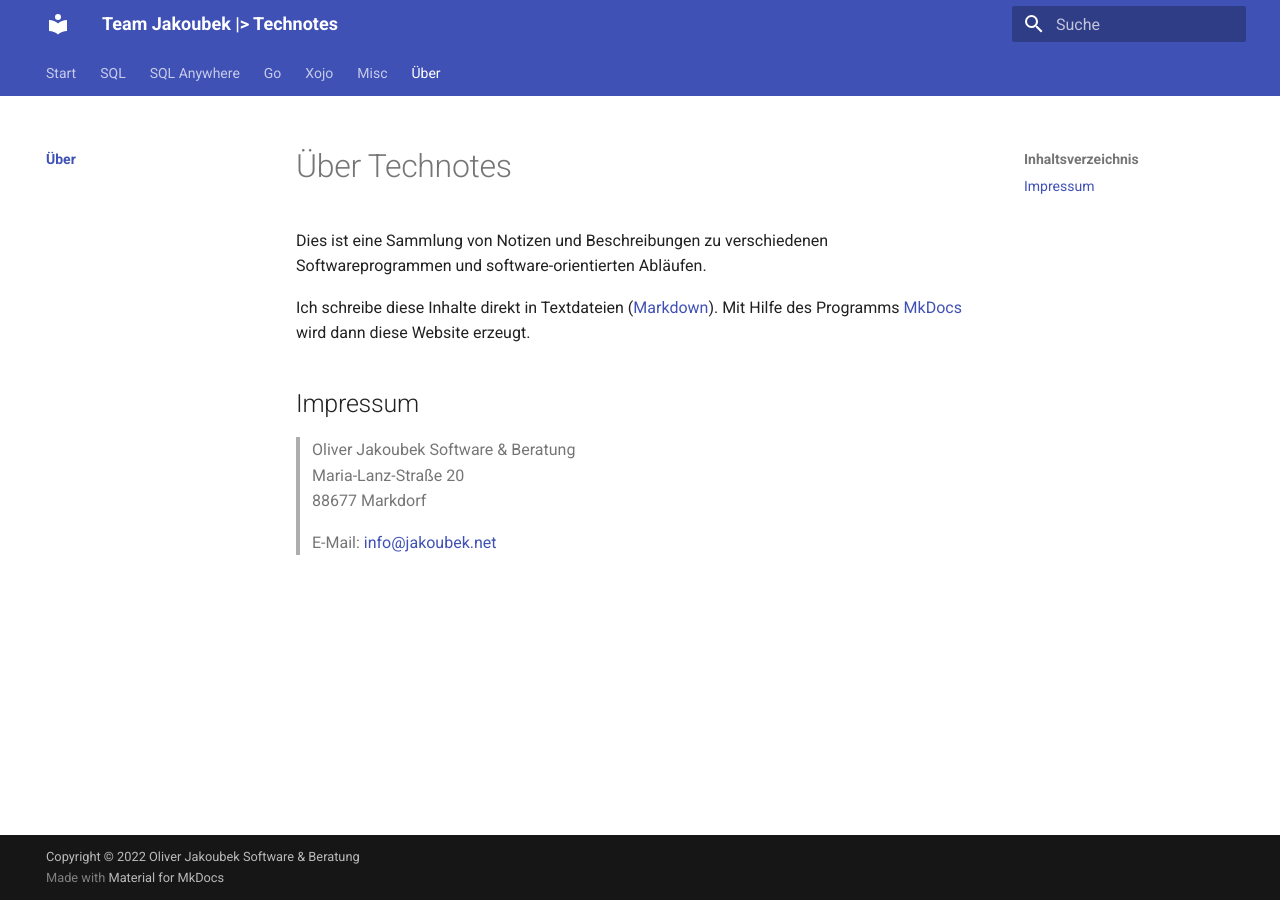
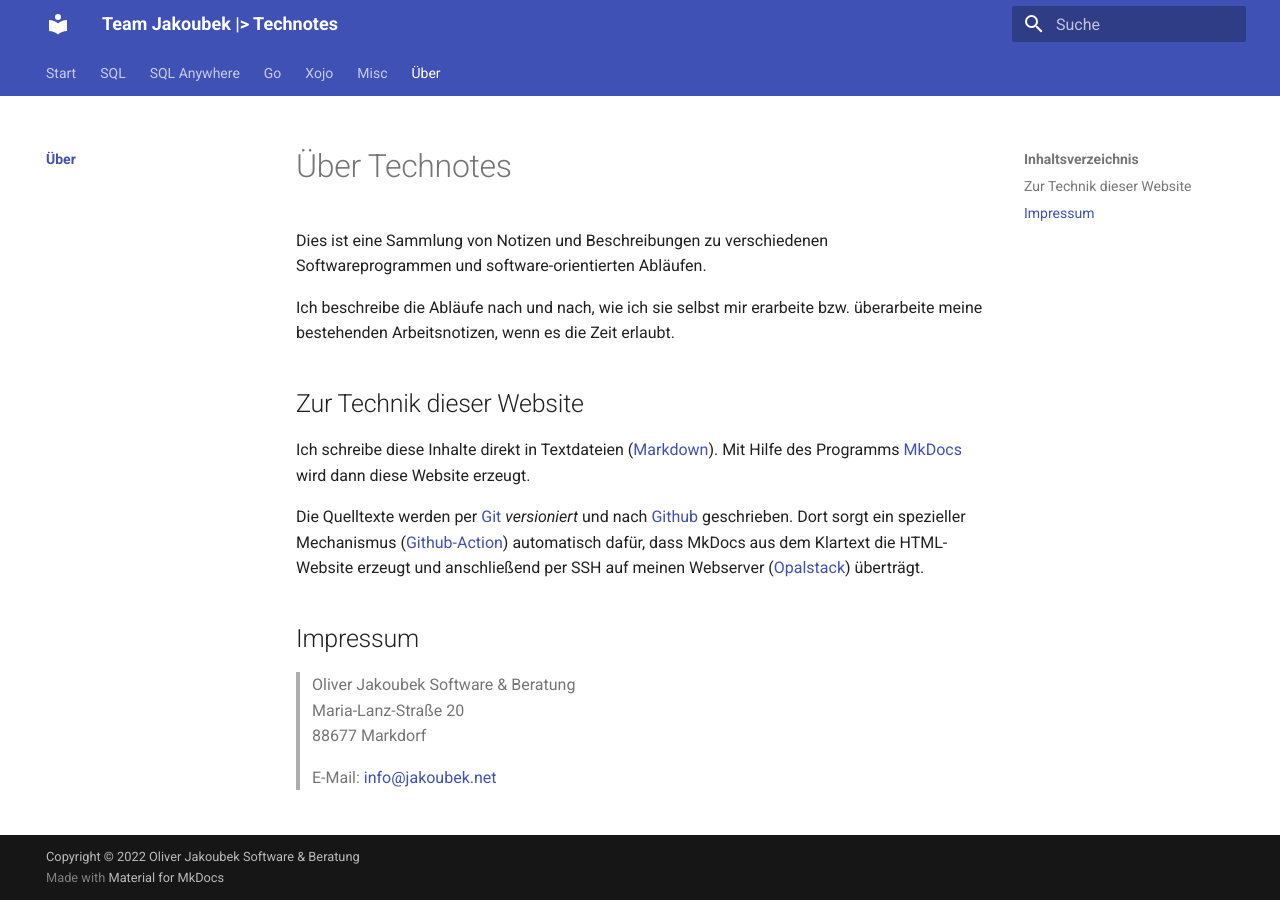
Before and after one commit to jakoubek/technotes, an MkDocs documentation site: the page built from docs/info/index.md, in a window 1280 px wide. Built offline with MkDocs 1.6.1 and Material for MkDocs 9.7.7, drawn with Linux system fonts in a browser that asks for light colours.

```diff
--- a/docs/info/index.md
+++ b/docs/info/index.md
@@ -2,7 +2,14 @@
 
 Dies ist eine Sammlung von Notizen und Beschreibungen zu verschiedenen Softwareprogrammen und software-orientierten Abläufen.
 
+Ich beschreibe die Abläufe nach und nach, wie ich sie selbst mir erarbeite bzw. überarbeite meine bestehenden Arbeitsnotizen, wenn es die Zeit erlaubt.
+
+
+## Zur Technik dieser Website
+
 Ich schreibe diese Inhalte direkt in Textdateien ([Markdown](/misc/markdown)). Mit Hilfe des Programms [MkDocs](/misc/mkdocs) wird dann diese Website erzeugt.
+
+Die Quelltexte werden per [Git](/misc/git/) *versioniert* und nach [Github](/misc/github/) geschrieben. Dort sorgt ein spezieller Mechanismus ([Github-Action](/misc/github-action/)) automatisch dafür, dass MkDocs aus dem Klartext die HTML-Website erzeugt und anschließend per SSH auf meinen Webserver ([Opalstack](/misc/opalstack/)) überträgt.
 
 
 ## Impressum
```
Also changed, not shown: docs/index.md (+2 -1 lines), docs/misc/git.md (added), docs/misc/github-action.md (added), docs/misc/github.md (added), docs/misc/opalstack.md (added).
